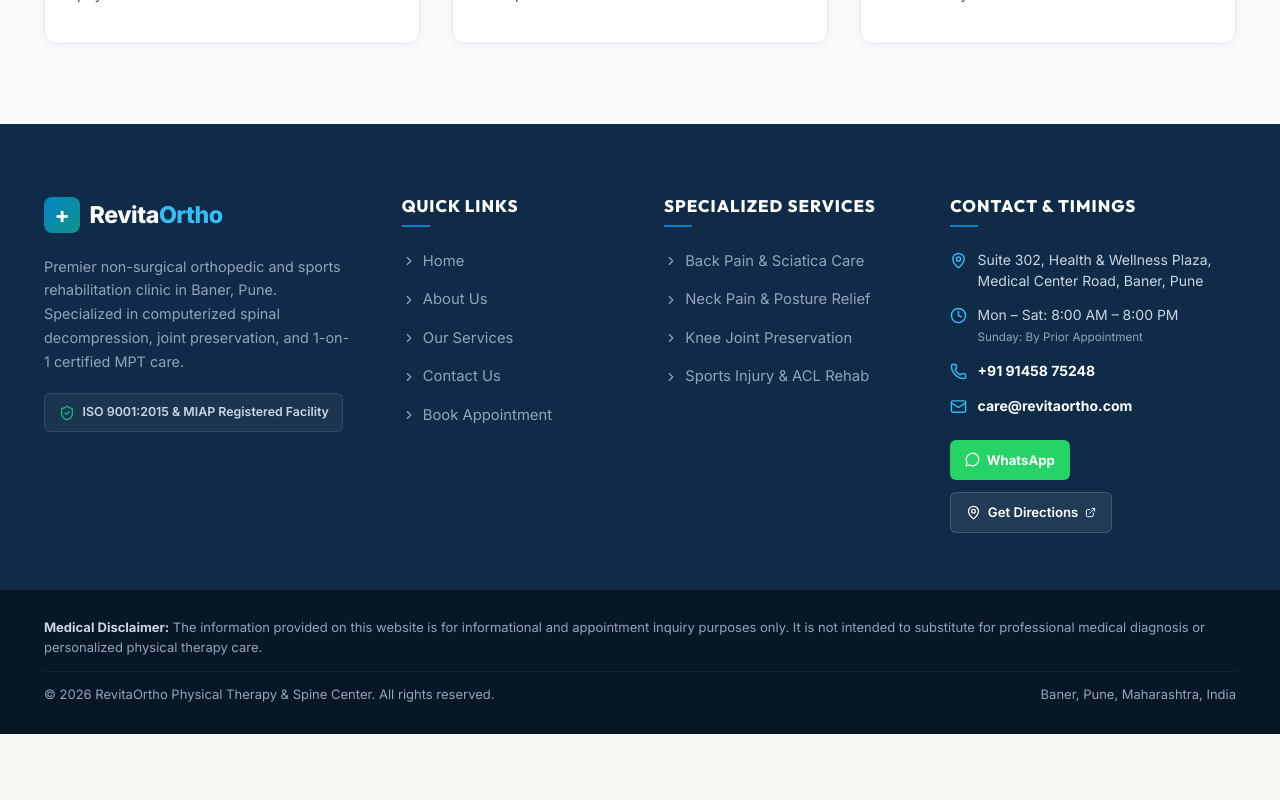
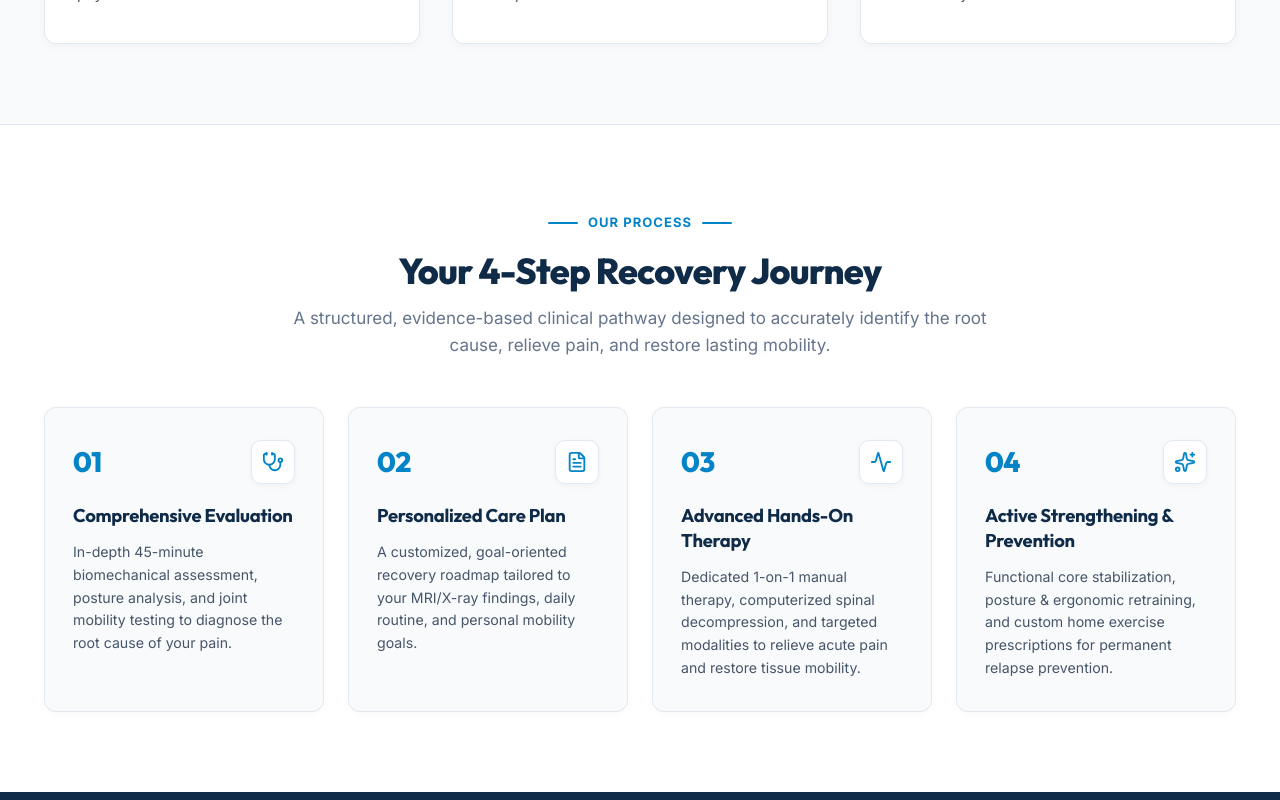
Before and after one commit to mayararothe28/physio-website, a React (Vite) app: page /about in a window 1280 px wide. Shown: the part 1840-2640 px from the top of the page. Before the commit the page ends 2574 px from the top, so only its background shows below. Built offline with nearby package versions, Linux system fonts and the light colour scheme.

Commit message:
Add Our Process 4-step recovery journey section to About page

```diff
--- a/src/pages/AboutPage.css
+++ b/src/pages/AboutPage.css
@@ -212,6 +212,88 @@
   margin: 0;
 }
 
+/* ─── 4. OUR PROCESS (4 STEPS) ─── */
+.wor-process-section {
+  padding: 5rem 0;
+  background-color: #ffffff;
+  border-top: 1px solid var(--wor-border, #e2e8f0);
+}
+
+.wor-process-grid {
+  display: grid;
+  grid-template-columns: repeat(4, 1fr);
+  gap: 1.5rem;
+}
+
+.wor-process-card {
+  background-color: var(--wor-bg-light, #f8fafc);
+  border: 1px solid var(--wor-border, #e2e8f0);
+  border-radius: var(--wor-radius-md, 10px);
+  padding: 2rem 1.75rem;
+  box-shadow: 0 2px 10px rgba(15, 43, 72, 0.03);
+  transition: transform 0.25s ease, box-shadow 0.25s ease, border-color 0.25s ease, background-color 0.25s ease;
+  display: flex;
+  flex-direction: column;
+}
+
+.wor-process-card:hover {
+  transform: translateY(-5px);
+  box-shadow: 0 10px 24px rgba(15, 43, 72, 0.08);
+  border-color: var(--wor-blue, #0284c7);
+  background-color: #ffffff;
+}
+
+.wor-process-top {
+  display: flex;
+  align-items: center;
+  justify-content: space-between;
+  margin-bottom: 1.25rem;
+}
+
+.wor-process-num {
+  font-family: 'Outfit', sans-serif;
+  font-size: 1.75rem;
+  font-weight: 800;
+  color: var(--wor-blue, #0284c7);
+  line-height: 1;
+  letter-spacing: -0.02em;
+}
+
+.wor-process-icon {
+  width: 44px;
+  height: 44px;
+  border-radius: 10px;
+  background-color: #ffffff;
+  border: 1px solid var(--wor-border, #e2e8f0);
+  color: var(--wor-blue, #0284c7);
+  display: flex;
+  align-items: center;
+  justify-content: center;
+  box-shadow: 0 2px 6px rgba(15, 43, 72, 0.04);
+  transition: all 0.25s ease;
+}
+
+.wor-process-card:hover .wor-process-icon {
+  background-color: var(--wor-blue, #0284c7);
+  color: #ffffff;
+  border-color: var(--wor-blue, #0284c7);
+}
+
+.wor-process-card-title {
+  font-family: 'Outfit', sans-serif;
+  font-size: 1.15rem;
+  font-weight: 700;
+  color: var(--wor-navy, #0f2b48);
+  margin: 0 0 0.75rem 0;
+  line-height: 1.35;
+}
+
+.wor-process-card-desc {
+  font-size: 0.885rem;
+  color: var(--wor-text-body, #334155);
+  line-height: 1.6;
+  margin: 0;
+}
 
 /* ─── RESPONSIVE BREAKPOINTS ─── */
 @media (max-width: 1024px) {
@@ -231,6 +313,11 @@
     grid-template-columns: 1fr;
     gap: 1.5rem;
   }
+
+  .wor-process-grid {
+    grid-template-columns: repeat(2, 1fr);
+    gap: 1.25rem;
+  }
 }
 
 @media (max-width: 768px) {
@@ -246,5 +333,10 @@
     grid-template-columns: 1fr;
     gap: 1rem;
   }
+}
 
+@media (max-width: 640px) {
+  .wor-process-grid {
+    grid-template-columns: 1fr;
+  }
 }
--- a/src/pages/AboutPage.jsx
+++ b/src/pages/AboutPage.jsx
@@ -3,6 +3,10 @@ import {
   Award,
   CheckCircle2,
   HeartPulse,
+  Stethoscope,
+  FileText,
+  Activity,
+  Sparkles,
 } from "lucide-react";
 import "./AboutPage.css";
 
@@ -150,6 +154,77 @@ export default function AboutPage() {
         </div>
       </section>
 
+      {/* ─── 5. OUR PROCESS (4 STEPS) ─── */}
+      <section className="wor-process-section">
+        <div className="wor-container">
+          <div className="wor-section-header-center">
+            <div className="wor-section-tag-line center-tag">
+              <span className="wor-divider-line"></span>
+              <span className="wor-section-kicker">OUR PROCESS</span>
+              <span className="wor-divider-line"></span>
+            </div>
+            <h2 className="wor-section-title">Your 4-Step Recovery Journey</h2>
+            <p className="wor-section-subtitle">
+              A structured, evidence-based clinical pathway designed to accurately identify the root cause, relieve pain, and restore lasting mobility.
+            </p>
+          </div>
+
+          <div className="wor-process-grid">
+            <div className="wor-process-card">
+              <div className="wor-process-top">
+                <span className="wor-process-num">01</span>
+                <div className="wor-process-icon">
+                  <Stethoscope size={22} />
+                </div>
+              </div>
+              <h3 className="wor-process-card-title">Comprehensive Evaluation</h3>
+              <p className="wor-process-card-desc">
+                In-depth 45-minute biomechanical assessment, posture analysis, and joint mobility testing to diagnose the root cause of your pain.
+              </p>
+            </div>
+
+            <div className="wor-process-card">
+              <div className="wor-process-top">
+                <span className="wor-process-num">02</span>
+                <div className="wor-process-icon">
+                  <FileText size={22} />
+                </div>
+              </div>
+              <h3 className="wor-process-card-title">Personalized Care Plan</h3>
+              <p className="wor-process-card-desc">
+                A customized, goal-oriented recovery roadmap tailored to your MRI/X-ray findings, daily routine, and personal mobility goals.
+              </p>
+            </div>
+
+            <div className="wor-process-card">
+              <div className="wor-process-top">
+                <span className="wor-process-num">03</span>
+                <div className="wor-process-icon">
+                  <Activity size={22} />
+                </div>
+              </div>
+              <h3 className="wor-process-card-title">Advanced Hands-On Therapy</h3>
+              <p className="wor-process-card-desc">
+                Dedicated 1-on-1 manual therapy, computerized spinal decompression, and targeted modalities to relieve acute pain and restore tissue mobility.
+              </p>
+            </div>
+
+            <div className="wor-process-card">
+              <div className="wor-process-top">
+                <span className="wor-process-num">04</span>
+                <div className="wor-process-icon">
+                  <Sparkles size={22} />
+                </div>
+              </div>
+              <h3 className="wor-process-card-title">Active Strengthening & Prevention</h3>
+              <p className="wor-process-card-desc">
+                Functional core stabilization, posture & ergonomic retraining, and custom home exercise prescriptions for permanent relapse prevention.
+              </p>
+            </div>
+          </div>
+        </div>
+      </section>
+
     </main>
   );
 }
```
